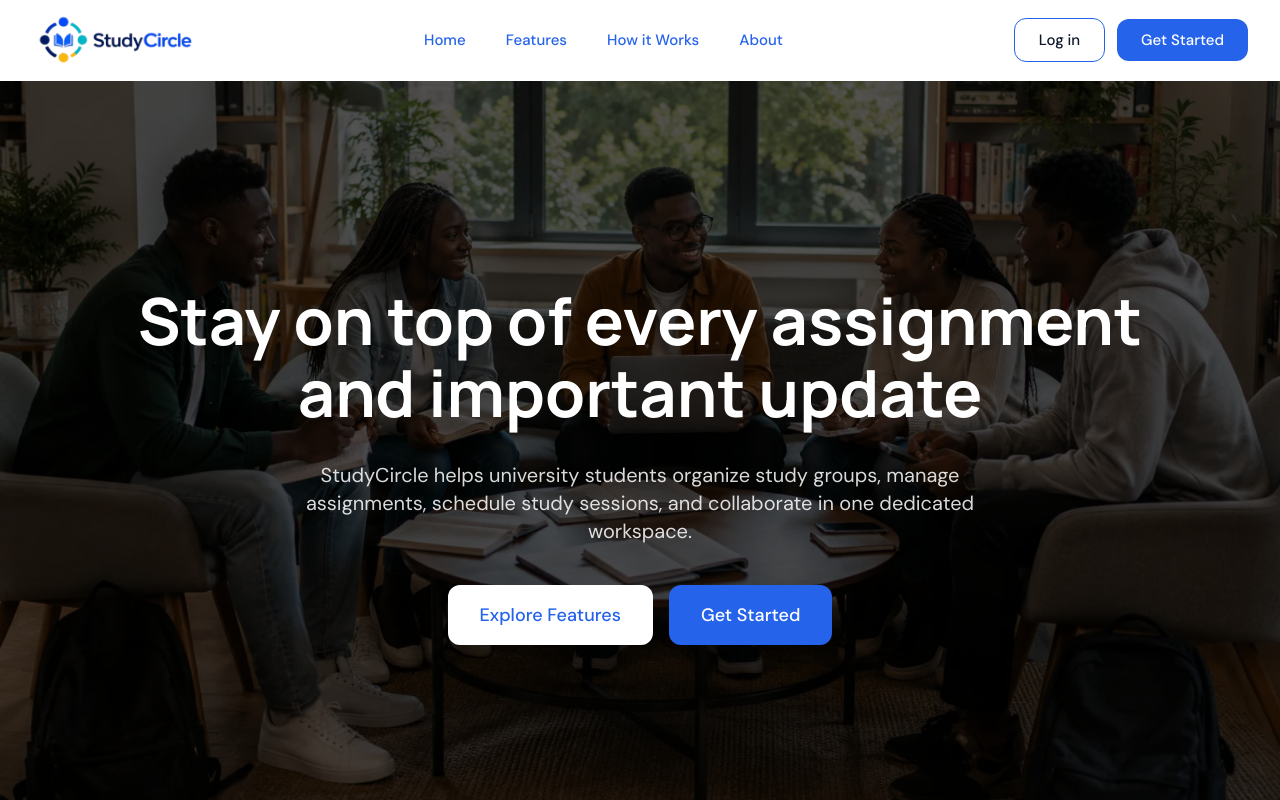
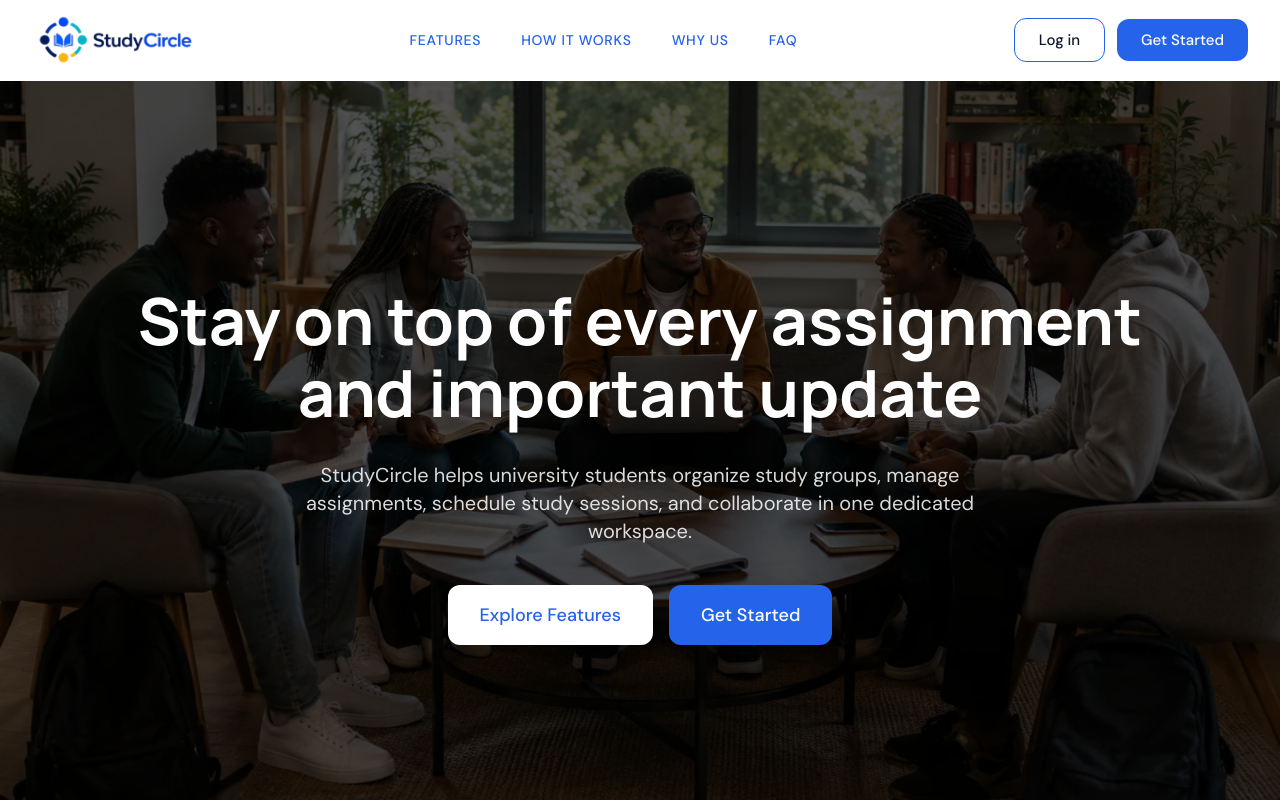
Before and after one commit to circorangeintern/Vanguard-circle, a React (Vite) app in the folder Frontend-folder/Vanguard-circle/: page / in a window 1280 px wide. Shown: the top 800 px of the page. Built offline with nearby package versions, Linux system fonts and the light colour scheme.

Commit message:
done with linking of Navbar

```diff
--- a/Frontend-folder/Vanguard-circle/src/components/landing/FAQ/FAQSection.tsx
+++ b/Frontend-folder/Vanguard-circle/src/components/landing/FAQ/FAQSection.tsx
@@ -14,7 +14,7 @@ const FAQSection = () => {
   };
 
   return (
-    <section className="bg-[var(--color-background)] py-24 lg:py-32">
+    <section id="faq" className="bg-[var(--color-background)] py-24 lg:py-32">
       <Container>
         {/* Section Heading */}
 
--- a/Frontend-folder/Vanguard-circle/src/components/landing/Features/FeaturesSection.tsx
+++ b/Frontend-folder/Vanguard-circle/src/components/landing/Features/FeaturesSection.tsx
@@ -7,7 +7,10 @@ import { features } from "./FeatureData";
 
 const FeaturesSection = () => {
   return (
-    <section className="bg-[var(--color-background)] py-24 lg:py-32">
+    <section
+      id="features"
+      className="bg-[var(--color-background)] py-24 lg:py-32"
+    >
       <Container>
         <motion.div
           initial={{ opacity: 0, y: 30 }}
--- a/Frontend-folder/Vanguard-circle/src/components/landing/Hero/Hero.tsx
+++ b/Frontend-folder/Vanguard-circle/src/components/landing/Hero/Hero.tsx
@@ -4,7 +4,10 @@ import hero from "../../../images/hero.webp";
 
 const Hero = () => {
   return (
-    <section className="relative min-h-[calc(100vh-80px)] overflow-hidden">
+    <section
+      id="home"
+      className="relative min-h-[calc(100vh-80px)] overflow-hidden"
+    >
       {/* Background */}
       <motion.img
         initial={{ scale: 1.1 }}
--- a/Frontend-folder/Vanguard-circle/src/components/landing/StudyWorks/StudyWorksSection.tsx
+++ b/Frontend-folder/Vanguard-circle/src/components/landing/StudyWorks/StudyWorksSection.tsx
@@ -9,7 +9,7 @@ import studyImage from "../../../images/studyworks.webp";
 
 const StudyWorksSection = () => {
   return (
-    <section className="bg-white py-24 lg:py-32">
+    <section id="how-it-works" className="bg-white py-24 lg:py-32">
       <Container>
         {/* Heading */}
 
--- a/Frontend-folder/Vanguard-circle/src/components/landing/WhyStudyCircle/WhyStudyCircle.tsx
+++ b/Frontend-folder/Vanguard-circle/src/components/landing/WhyStudyCircle/WhyStudyCircle.tsx
@@ -9,7 +9,10 @@ import whyStudyCircle from "../../../images/whyStudyCircle.webp";
 
 const WhyStudyCircle = () => {
   return (
-    <section className="bg-[var(--color-background)] py-24 lg:py-32">
+    <section
+      id="why-us"
+      className="bg-[var(--color-background)] py-24 lg:py-32"
+    >
       <Container>
         <div className="mb-14 flex items-center gap-3">
           <span className="h-px w-10 bg-[var(--color-primary)]" />
--- a/Frontend-folder/Vanguard-circle/src/components/navigation/DesktopNav.tsx
+++ b/Frontend-folder/Vanguard-circle/src/components/navigation/DesktopNav.tsx
@@ -1,26 +1,41 @@
-import { NavLink, Link } from "react-router-dom";
+import { Link } from "react-router-dom";
 import { navLinks } from "./navLinks";
 
 const DesktopNav = () => {
+  const scrollToSection = (id: string) => {
+    const section = document.getElementById(id);
+
+    if (section) {
+      section.scrollIntoView({
+        behavior: "smooth",
+        block: "start",
+      });
+    }
+  };
+
   return (
     <div className="hidden lg:flex items-center justify-between flex-1">
       {/* Navigation Links */}
       <nav className="mx-auto">
-        <ul className="flex items-center gap-10">
+        <ul className="flex items-center gap-10 uppercase">
           {navLinks.map((link) => (
             <li key={link.label}>
-              <NavLink
-                to={link.path}
-                className={({ isActive }) =>
-                  `font-body text-[15px] font-medium transition-colors duration-200 ${
-                    isActive
-                      ? "text-[var(--color-primary)]"
-                      : "text-[var(--color-text-secondary)] hover:text-[var(--color-primary)]"
-                  }`
-                }
+              <button
+                onClick={() => scrollToSection(link.sectionId)}
+                className="
+                  font-body
+                  text-[14px]
+                  font-medium
+                  uppercase
+                  text-[var(--color-primary)]
+                  transition-colors
+                  duration-200
+                  hover:text-[var(--color-secondary)]
+                  tracking-wider
+                "
               >
                 {link.label}
-              </NavLink>
+              </button>
             </li>
           ))}
         </ul>
--- a/Frontend-folder/Vanguard-circle/src/components/navigation/MobileNav.tsx
+++ b/Frontend-folder/Vanguard-circle/src/components/navigation/MobileNav.tsx
@@ -1,5 +1,5 @@
 import { AnimatePresence, motion } from "framer-motion";
-import { Link, NavLink } from "react-router-dom";
+import { Link } from "react-router-dom";
 import { navLinks } from "./navLinks";
 
 interface MobileNavProps {
@@ -8,6 +8,16 @@ interface MobileNavProps {
 }
 
 const MobileNav = ({ isOpen, onClose }: MobileNavProps) => {
+  const scrollToSection = (id: string) => {
+    const section = document.getElementById(id);
+
+    if (section) {
+      section.scrollIntoView({
+        behavior: "smooth",
+        block: "start",
+      });
+    }
+  };
   return (
     <AnimatePresence>
       {isOpen && (
@@ -22,19 +32,22 @@ const MobileNav = ({ isOpen, onClose }: MobileNavProps) => {
             <ul className="flex flex-col gap-6">
               {navLinks.map((link) => (
                 <li key={link.label}>
-                  <NavLink
-                    to={link.path}
-                    onClick={onClose}
-                    className={({ isActive }) =>
-                      `font-body text-base font-medium transition-colors duration-200 ${
-                        isActive
-                          ? "text-[var(--color-primary)]"
-                          : "text-[var(--color-text-secondary)] hover:text-[var(--color-primary)]"
-                      }`
-                    }
+                  <button
+                    onClick={() => scrollToSection(link.sectionId)}
+                    className="
+                  font-body
+                  text-[20px]
+                  font-medium
+                  uppercase
+                  text-[var(--color-primary)]
+                  transition-colors
+                  duration-200
+                  hover:text-[var(--color-secondary)]
+                  tracking-wider
+                "
                   >
                     {link.label}
-                  </NavLink>
+                  </button>
                 </li>
               ))}
             </ul>
--- a/Frontend-folder/Vanguard-circle/src/components/navigation/NavLogo.tsx
+++ b/Frontend-folder/Vanguard-circle/src/components/navigation/NavLogo.tsx
@@ -1,18 +1,18 @@
-import { Link } from "react-router-dom";
-
 const NavLogo = () => {
+  const scrollToTop = () => {
+    window.scrollTo({
+      top: 0,
+      behavior: "smooth",
+    });
+  };
   return (
-    <Link
-      to="/"
-      className="flex items-center gap-2 transition-opacity duration-200 hover:opacity-80"
+    <button
+      onClick={scrollToTop}
+      className="flex items-center gap-2 hover:opacity-80 transition"
       aria-label="StudyCircle Home"
     >
-      <img
-        src="/logo.png"
-        alt="StudyCircle Logo"
-        className="h-[60px] w-auto object-contain"
-      />
-    </Link>
+      <img src="/logo.png" alt="StudyCircle Logo" className="h-[60px] w-auto" />
+    </button>
   );
 };
 
--- a/Frontend-folder/Vanguard-circle/src/components/navigation/navLinks.ts
+++ b/Frontend-folder/Vanguard-circle/src/components/navigation/navLinks.ts
@@ -1,11 +1,23 @@
 export interface NavLinkItem {
   label: string;
-  path: string;
+  sectionId: string;
 }
 
-export const navLinks: NavLinkItem[] = [
-  { label: "Home", path: "/" },
-  { label: "Features", path: "/#features" },
-  { label: "How it Works", path: "/#how-it-works" },
-  { label: "About", path: "/#about" },
+export const navLinks = [
+  {
+    label: "Features",
+    sectionId: "features",
+  },
+  {
+    label: "How it Works",
+    sectionId: "how-it-works",
+  },
+  {
+    label: "Why Us",
+    sectionId: "why-us",
+  },
+  {
+    label: "Faq",
+    sectionId: "faq",
+  },
 ];
--- a/Frontend-folder/Vanguard-circle/src/index.css
+++ b/Frontend-folder/Vanguard-circle/src/index.css
@@ -26,3 +26,11 @@
 
   --color-border: #e2e8f0;
 }
+
+html {
+  scroll-behavior: smooth;
+}
+
+section[id] {
+  scroll-margin-top: 90px;
+}
```
